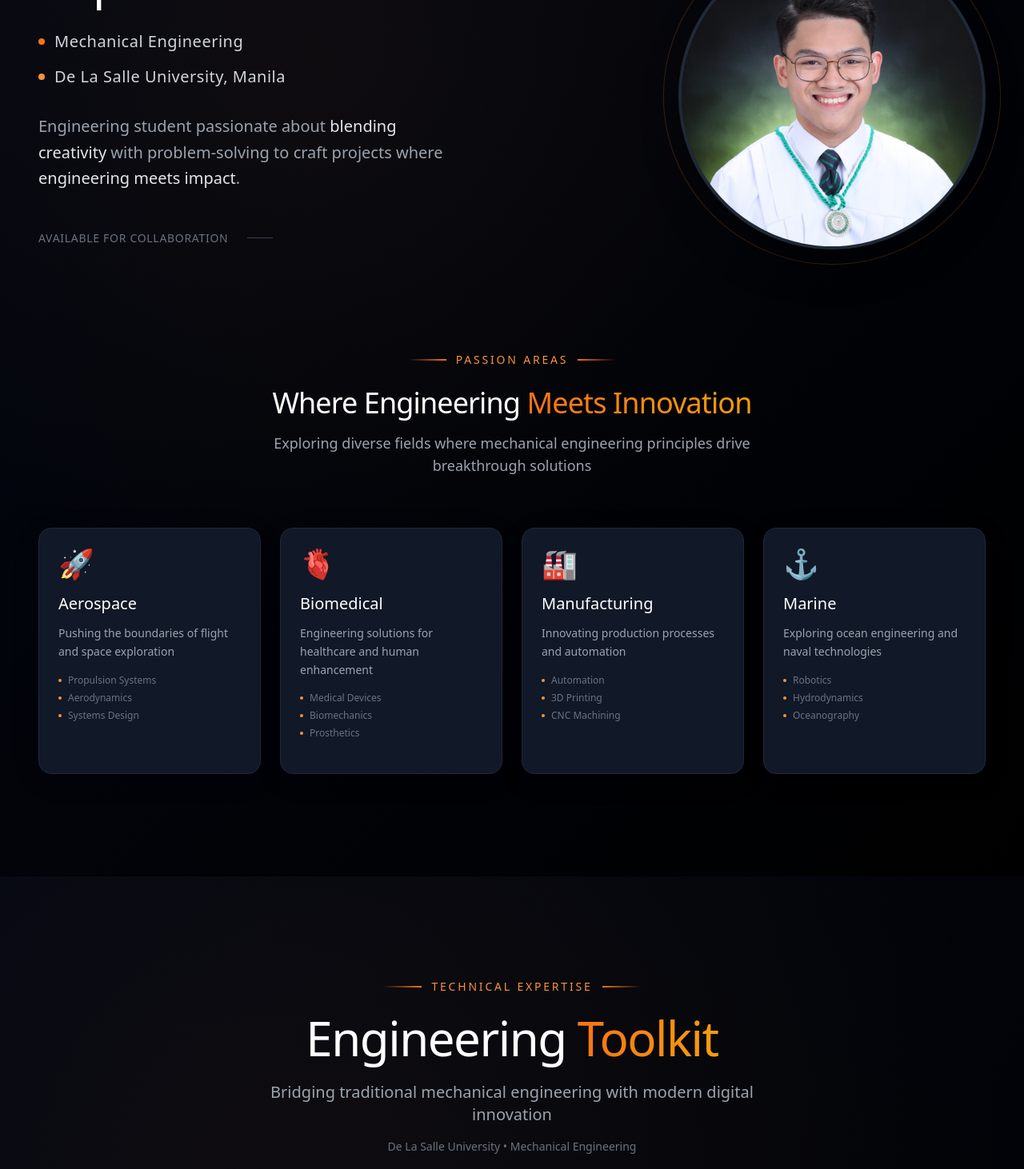
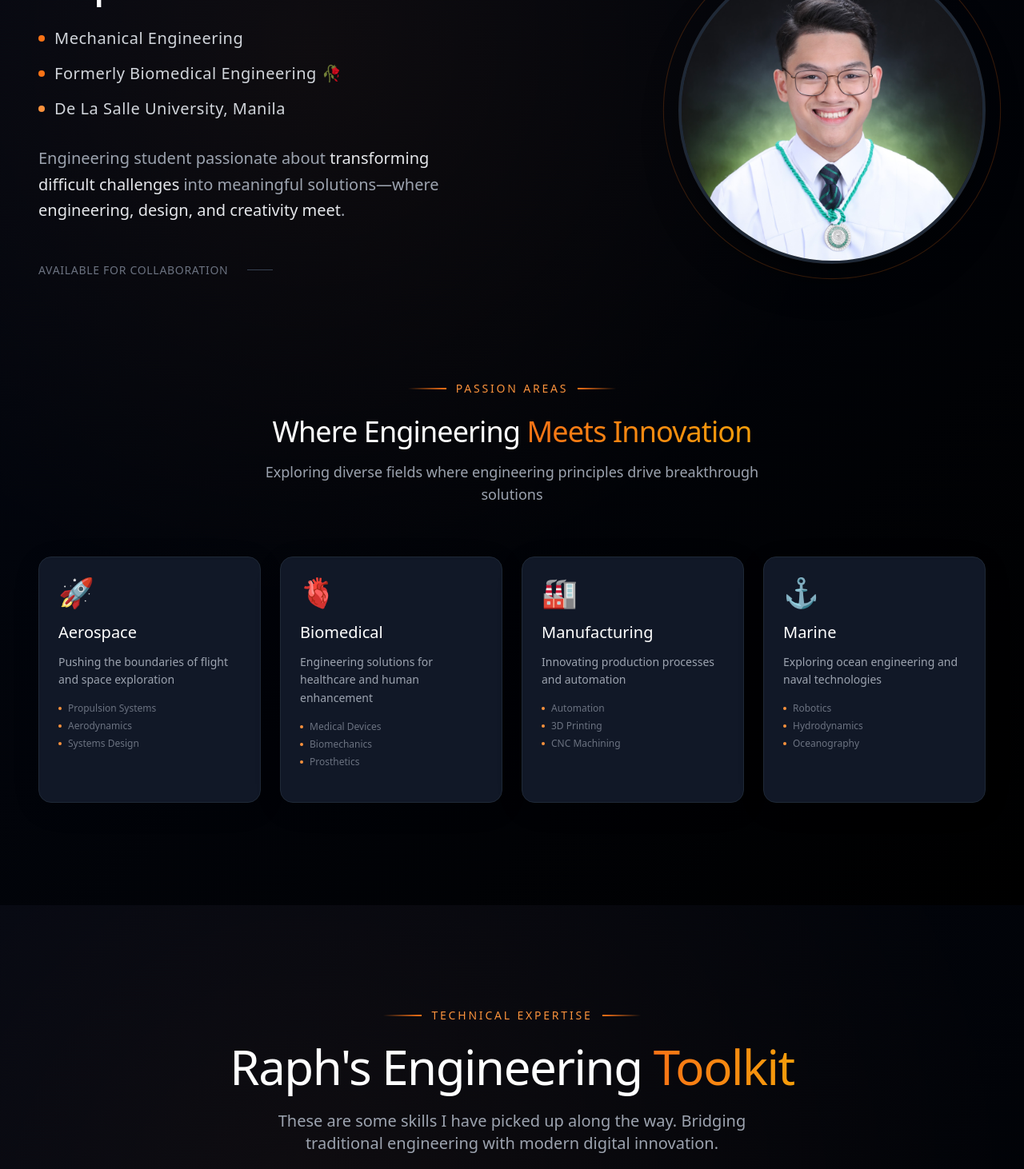
Before and after one commit to megaraph/web-portfolio, a React (Vite) app: page / in a window 1280 px wide. Shown: the part 1800-3262 px from the top of the page at 80% size. Built offline with nearby package versions, Linux system fonts and the light colour scheme.

Commit message:
update branding

```diff
--- a/src/sections/About.tsx
+++ b/src/sections/About.tsx
@@ -83,6 +83,12 @@ export default function About() {
                                     </p>
                                 </div>
                                 <div className="flex items-center gap-3">
+                                    <div className="w-2 h-2 rounded-full bg-orange-500"></div>
+                                    <p className="text-xl font-light text-gray-700 dark:text-gray-300 tracking-wide">
+                                        Formerly Biomedical Engineering 🥀
+                                    </p>
+                                </div>
+                                <div className="flex items-center gap-3">
                                     <div className="w-2 h-2 rounded-full bg-orange-400"></div>
                                     <p className="text-xl font-light text-gray-700 dark:text-gray-300 tracking-wide">
                                         De La Salle University, Manila
@@ -97,11 +103,11 @@ export default function About() {
                                 <p className="text-xl leading-relaxed text-gray-600 dark:text-gray-400 font-light">
                                     Engineering student passionate about{" "}
                                     <span className="text-gray-800 dark:text-gray-200 font-normal">
-                                        blending creativity
+                                        transforming difficult challenges
                                     </span>{" "}
-                                    with problem-solving to craft projects where{" "}
+                                    into meaningful solutions—where{" "}
                                     <span className="text-gray-800 dark:text-gray-200 font-normal">
-                                        engineering meets impact
+                                        engineering, design, and creativity meet
                                     </span>
                                     .
                                 </p>
@@ -161,9 +167,8 @@ export default function About() {
                                 </span>
                             </h3>
                             <p className="text-lg font-light text-gray-600 dark:text-gray-400 max-w-2xl mx-auto">
-                                Exploring diverse fields where mechanical
-                                engineering principles drive breakthrough
-                                solutions
+                                Exploring diverse fields where engineering
+                                principles drive breakthrough solutions
                             </p>
                         </div>
 
--- a/src/sections/Projects.tsx
+++ b/src/sections/Projects.tsx
@@ -33,8 +33,8 @@ export default function Projects() {
                         </span>
                     </h2>
                     <p className="text-xl font-light text-gray-600 dark:text-gray-400 max-w-2xl mx-auto">
-                        Engineering solutions where creativity meets
-                        functionality
+                        Turning things I'm passionate about into tangible
+                        projects.
                     </p>
                 </div>
 
--- a/src/sections/Skills.tsx
+++ b/src/sections/Skills.tsx
@@ -184,17 +184,18 @@ export default function Skills() {
                         <div className="w-12 h-[2px] bg-gradient-to-r from-orange-500 to-transparent"></div>
                     </div>
                     <h2 className="text-5xl lg:text-6xl font-light tracking-tight text-gray-900 dark:text-white mb-6">
-                        Engineering{" "}
+                        Raph's Engineering{" "}
                         <span className="font-medium bg-gradient-to-r from-orange-500 to-amber-500 bg-clip-text text-transparent">
                             Toolkit
                         </span>
                     </h2>
                     <p className="text-xl font-light text-gray-600 dark:text-gray-400 max-w-2xl mx-auto">
-                        Bridging traditional mechanical engineering with modern
-                        digital innovation
+                        These are some skills I have picked up along the way.
+                        Bridging traditional engineering with modern digital
+                        innovation.
                     </p>
                     <div className="mt-4 text-sm text-gray-500 dark:text-gray-500">
-                        De La Salle University • Mechanical Engineering
+                        Engineering • Design • Technology
                     </div>
                 </div>
 
```
